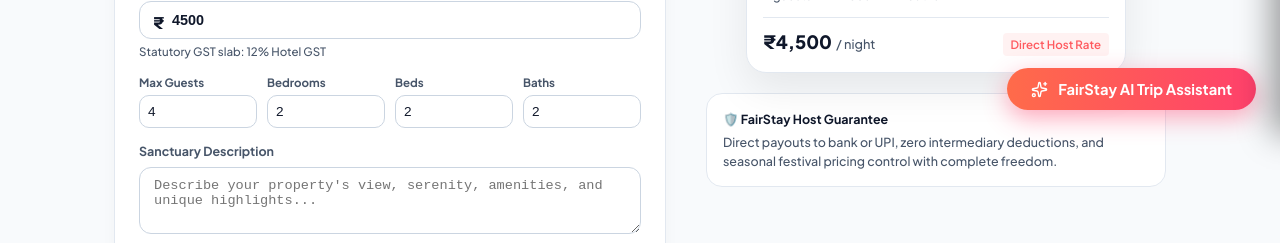
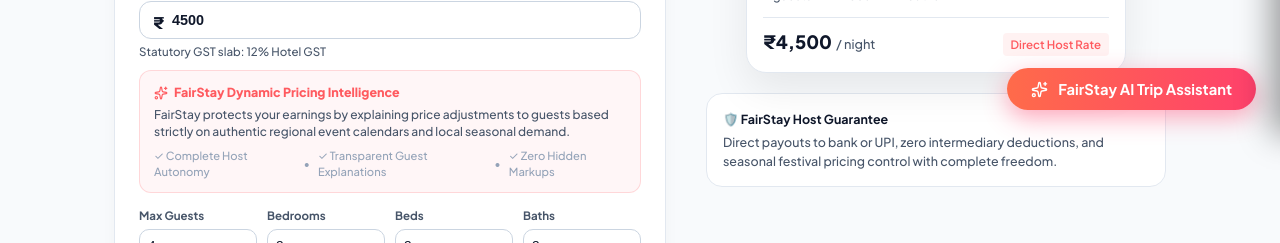
Before and after one commit to divyansh-collab/Fair-Stay-, a React (Vite) app in the folder client/: page /host in a window 1280 px wide. Shown: the part 666-909 px from the top of the page. Built offline with nearby package versions, Linux system fonts and the light colour scheme; no server answers.

Commit message:
feat: implement Fair Price Meter and host pricing intelligence as per FairStay specification

```diff
--- a/client/src/components/FestivalPricingWidget.jsx
+++ b/client/src/components/FestivalPricingWidget.jsx
@@ -138,6 +138,63 @@
         </div>
       </div>
 
+      {/* Fair Price Meter (Visual Transparency Layer) */}
+      <div style={{ background: 'var(--bg-card)', padding: '16px', borderRadius: '12px', border: '1px solid var(--border-light)', marginBottom: '16px' }}>
+        <div style={{ display: 'flex', alignItems: 'center', justifyContent: 'space-between', marginBottom: '8px', flexWrap: 'wrap', gap: '6px' }}>
+          <span style={{ fontSize: '0.78rem', fontWeight: '800', color: 'var(--text-primary)', display: 'flex', alignItems: 'center', gap: '6px' }}>
+            <span>📊</span> FairStay Price Meter
+          </span>
+          <span style={{
+            fontSize: '0.72rem',
+            fontWeight: '700',
+            padding: '3px 8px',
+            borderRadius: '6px',
+            background: isSurge ? (prediction.percentage >= 30 ? 'rgba(239, 68, 68, 0.12)' : 'rgba(234, 179, 8, 0.12)') : isDiscount ? 'rgba(34, 197, 94, 0.12)' : 'rgba(14, 165, 233, 0.12)',
+            color: isSurge ? (prediction.percentage >= 30 ? '#dc2626' : '#ca8a04') : isDiscount ? '#16a34a' : '#0284c7',
+          }}>
+            {isSurge ? (prediction.percentage >= 30 ? '🔴 High Demand Event Rate' : '🟡 Above Typical Seasonal Rate') : isDiscount ? '🌿 Below Typical Off-Peak Savings' : '🟢 Fair Baseline Rate (0% Surge)'}
+          </span>
+        </div>
+
+        {/* Progress Track */}
+        <div style={{ position: 'relative', height: '8px', background: 'linear-gradient(to right, #22c55e 0%, #0ea5e9 33%, #eab308 66%, #ef4444 100%)', borderRadius: '9999px', margin: '14px 0 20px' }}>
+          {/* Position Indicator Needle */}
+          <div style={{
+            position: 'absolute',
+            top: '-5px',
+            left: `${isDiscount ? Math.max(5, 22 + (prediction.rawPercentage * 0.6)) : isNeutral ? 33 : Math.min(95, 33 + (prediction.rawPercentage * 1.35))}%`,
+            transform: 'translateX(-50%)',
+            width: '18px',
+            height: '18px',
+            background: '#ffffff',
+            border: `3px solid ${isSurge ? '#ef4444' : isDiscount ? '#16a34a' : '#0ea5e9'}`,
+            borderRadius: '50%',
+            boxShadow: '0 2px 6px rgba(0,0,0,0.25)',
+            transition: 'all 0.3s ease',
+          }} />
+        </div>
+
+        {/* Meter Labels */}
+        <div style={{ display: 'grid', gridTemplateColumns: 'repeat(4, 1fr)', fontSize: '0.68rem', color: 'var(--text-secondary)', textAlign: 'center' }}>
+          <div>
+            <span style={{ display: 'block', fontWeight: '700', color: '#16a34a' }}>Off-Peak</span>
+            <span>₹{Math.round(basePrice * 0.75).toLocaleString('en-IN')}</span>
+          </div>
+          <div>
+            <span style={{ display: 'block', fontWeight: '700', color: '#0ea5e9' }}>Fair Baseline</span>
+            <span>₹{Number(basePrice).toLocaleString('en-IN')}</span>
+          </div>
+          <div>
+            <span style={{ display: 'block', fontWeight: '700', color: '#ca8a04' }}>Moderate</span>
+            <span>₹{Math.round(basePrice * 1.2).toLocaleString('en-IN')}</span>
+          </div>
+          <div>
+            <span style={{ display: 'block', fontWeight: '700', color: '#dc2626' }}>Peak Event</span>
+            <span>₹{Math.round(basePrice * 1.45).toLocaleString('en-IN')}</span>
+          </div>
+        </div>
+      </div>
+
       {/* Area Context Explanation */}
       <div style={{ background: 'var(--bg-card)', padding: '14px 16px', borderRadius: '10px', border: '1px solid var(--border-light)', fontSize: '0.82rem', color: 'var(--text-secondary)', lineHeight: 1.55, marginBottom: '12px' }}>
         <div style={{ fontWeight: '700', color: 'var(--text-primary)', marginBottom: '4px', display: 'flex', alignItems: 'center', gap: '6px' }}>
--- a/client/src/pages/HostStayPage.jsx
+++ b/client/src/pages/HostStayPage.jsx
@@ -196,6 +196,31 @@
                 <span style={{ fontSize: '0.72rem', color: 'var(--text-secondary)', marginTop: '4px', display: 'block' }}>
                   Statutory GST slab: {price > 7500 ? '18% Luxury Hotel GST' : (price <= 1000 ? '0% GST (Exempt)' : '12% Hotel GST')}
                 </span>
+
+                {/* Host Pricing Intelligence (Section 14 of FairStay Spec) */}
+                <div style={{ background: 'rgba(255, 90, 95, 0.05)', border: '1px solid rgba(255, 90, 95, 0.2)', borderRadius: '12px', padding: '12px 14px', marginTop: '10px' }}>
+                  <div style={{ display: 'flex', alignItems: 'center', gap: '6px', fontSize: '0.78rem', fontWeight: '800', color: '#ff5a5f', marginBottom: '4px' }}>
+                    <Sparkles size={14} /> FairStay Dynamic Pricing Intelligence
+                  </div>
+                  <p style={{ fontSize: '0.75rem', color: 'var(--text-secondary)', margin: '0 0 6px', lineHeight: 1.45 }}>
+                    {location.toLowerCase().includes('varanasi')
+                      ? `In Varanasi, peak events like Dev Deepawali typically command a +40% surge (Suggested: ₹${Math.round(price * 1.4).toLocaleString('en-IN')}). On regular days, FairStay preserves your direct ₹${price.toLocaleString('en-IN')} baseline with 0% surge.`
+                      : location.toLowerCase().includes('goa')
+                      ? `In Goa, Sunburn Week commands up to +45% surge (Suggested: ₹${Math.round(price * 1.45).toLocaleString('en-IN')}), while Diwali maintains your baseline rate with 0% surge.`
+                      : location.toLowerCase().includes('manali')
+                      ? `In Manali, winter snowfall and summer heatwave escape drive +35% demand (Suggested: ₹${Math.round(price * 1.35).toLocaleString('en-IN')}), with off-peak discounts in monsoon.`
+                      : location.toLowerCase().includes('jaipur')
+                      ? `In Jaipur, JLF & winter weddings bring +35% demand (Suggested: ₹${Math.round(price * 1.35).toLocaleString('en-IN')}), while desert summer trends 30% lower.`
+                      : `FairStay protects your earnings by explaining price adjustments to guests based strictly on authentic regional event calendars and local seasonal demand.`}
+                  </p>
+                  <div style={{ display: 'flex', alignItems: 'center', gap: '8px', fontSize: '0.7rem', color: 'var(--text-muted)' }}>
+                    <span>✓ Complete Host Autonomy</span>
+                    <span>•</span>
+                    <span>✓ Transparent Guest Explanations</span>
+                    <span>•</span>
+                    <span>✓ Zero Hidden Markups</span>
+                  </div>
+                </div>
               </div>
 
               <div style={{ display: 'grid', gridTemplateColumns: 'repeat(4, 1fr)', gap: '10px' }}>
```
Also changed, not shown: 2 other files (tests, documents, lock files or other folders).
